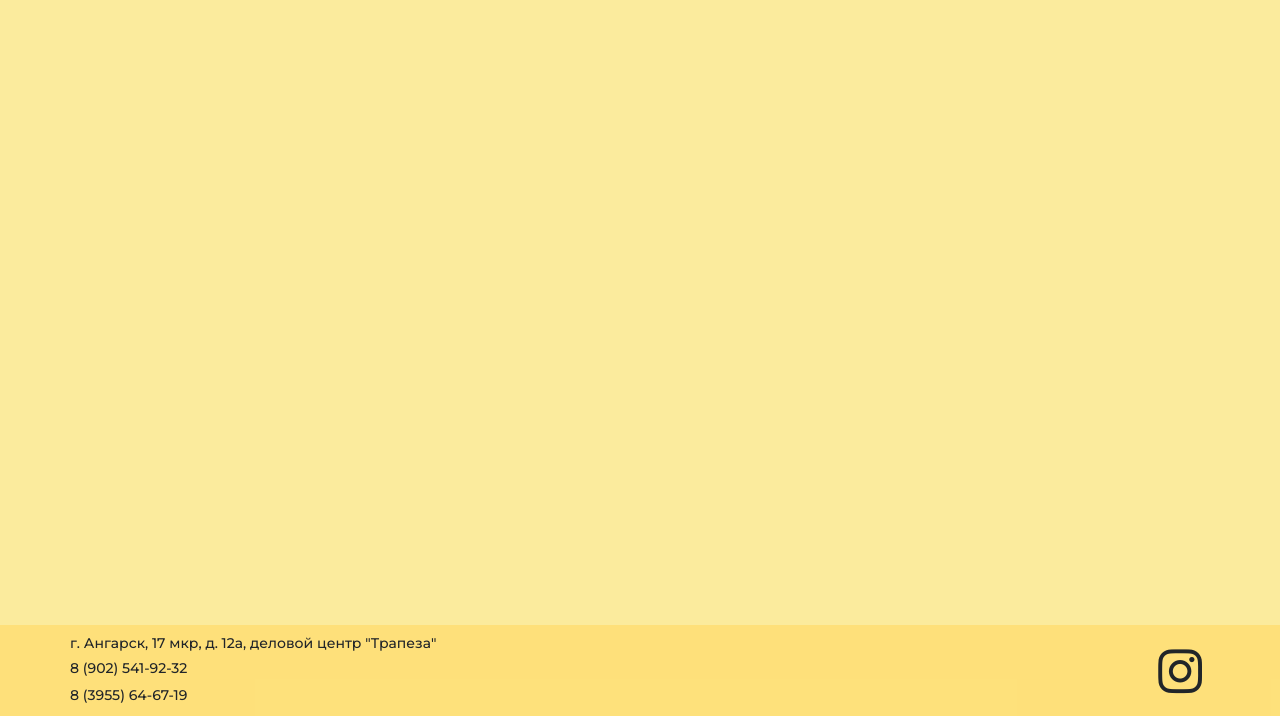
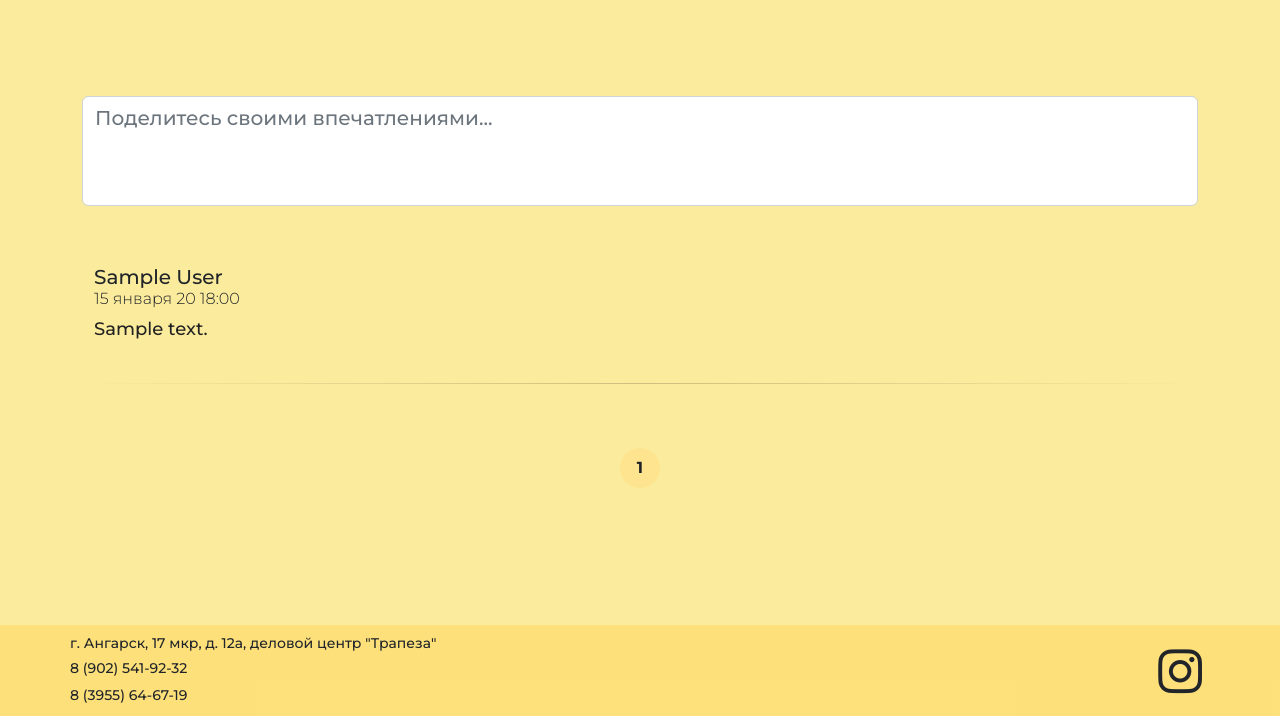
Before and after one commit to coplant/Django-Etalon, a Django app: page /reviews/ in a window 1280 px wide. Shown: the part 84-800 px from the top of the page. Run offline with Django 4.2, Linux system fonts and the light colour scheme; tables that the repository leaves empty hold one stand-in row (values such as "Sample post"); some libraries are stand-ins or nearby versions.

Commit message:
19.11.22 - add reviews + pagination

```diff
--- a/Etalon/static/css/style.css
+++ b/Etalon/static/css/style.css
@@ -68,3 +68,53 @@ h2.m-card-title {
 p.card-text {
     font-size: 24px;
 }
+
+p.m-card-text {
+    font-size: 18px;
+    color: rgb(33, 33, 33);
+}
+
+.form-control {
+    resize: none;
+    outline-color: rgba(255, 226, 137, 0.72);
+}
+
+.form-control::placeholder {
+    font-size: 20px;
+}
+
+
+.pagination .page-item .page-link {
+    color: #1e2125;
+    background-color: rgba(0, 0, 0, 0);
+    border: none;
+    border-radius: 50%;
+}
+
+.pagination .page-item .page-link.active {
+    background-color: rgba(255, 226, 137, 0.72);
+    border-radius: 100%;
+    color: #1e2125;
+    font-weight: 700;
+}
+
+.pagination a {
+    display: inline-block;
+    padding: 10px 18px;
+    color: #1e2125;
+}
+
+.page-container a {
+    width: 40px;
+    height: 40px;
+    line-height: 40px;
+    padding: 0;
+    text-align: center;
+}
+
+
+hr {
+    border: 0;
+    height: 1px;
+    background-image: -webkit-linear-gradient(left, rgba(0, 0, 0, 0), rgba(0, 0, 0, 0.75), rgba(0, 0, 0, 0));
+}
--- a/main/models.py
+++ b/main/models.py
@@ -1,8 +1,6 @@
 from django.db import models
 from django.contrib.auth.models import AbstractUser
 from django.urls import reverse
-from django.utils.translation import gettext as _
-from django import forms
 
 
 class User(AbstractUser):
--- a/main/templates/main/directions.html
+++ b/main/templates/main/directions.html
@@ -14,7 +14,7 @@
                  alt="{{ item.title }}"/>
           </div>
           <div class="col-lg-6">
-            <h2 class="fw-bolder text-capitalize">{{ item.title|upper }}</h2>
+            <h2 class="fw-bolder">{{ item.title|upper }}</h2>
             <p class="lead fw-normal text-muted mb-0">{{ item.content }}</p>
           </div>
         </div>
--- a/main/templates/main/reviews.html
+++ b/main/templates/main/reviews.html
@@ -1,4 +1,27 @@
 {% extends 'base.html' %}
 {% block title %}
- Отзывы - {{ block.super }}
+  Отзывы - {{ block.super }}
 {% endblock %}
+
+{% block content %}
+  <div class="py-5 px-auto mt-5">
+    <div class="container">
+      <div class="d-flex flex-column flex-grow-1">
+        <form class="mb-4" method="post" action="{% url 'reviews' %}">
+          {% csrf_token %}
+          <textarea id="review-form" class="form-control" rows="4" maxlength="750"
+                    placeholder="Поделитесь своими впечатлениями..."></textarea>
+          <label for="review-form"></label>
+        </form>
+        {% for review in review_list %}
+          <div class="container my-2">
+            <h5 class="fw-normal my-0">{{ review }}</h5>
+            <h6 class="fw-light">{{ review.date|date:"d E y H:i" }}</h6>
+            <p class="fw-normal m-card-text">{{ review.content }}</p>
+          </div>
+          <hr>
+        {% endfor %}
+      </div>
+    </div>
+  </div>
+{% endblock %}
--- a/main/urls.py
+++ b/main/urls.py
@@ -7,9 +7,10 @@ urlpatterns = [
     path('', MainView.as_view(), name='home'),
     path('directions/', DirectionsView.as_view(), name='directions'),
     path('schedule/', ScheduleView.as_view(), name='schedule'),
+    path('reviews/', ReviewView.as_view(), name='reviews'),
+
     path('subscriptions/', subscriptions, name='subscriptions'),
     path('members/', members, name='members'),
-    path('reviews/', reviews, name='reviews'),
 
 
     # path('user/', user, name='user'),
--- a/main/views.py
+++ b/main/views.py
@@ -4,7 +4,7 @@ from django.http import HttpResponse
 from django.views.generic import TemplateView, ListView
 from django.contrib.auth import views as auth_views
 
-from main.models import Direction, Schedule
+from main.models import Direction, Schedule, Review
 
 
 # class Login(auth_views.LoginView):
@@ -24,6 +24,12 @@ class ScheduleView(ListView):
     model = Schedule
 
 
+class ReviewView(ListView):
+    template_name = 'main/reviews.html'
+    model = Review
+    paginate_by = 10
+
+
 def subscriptions(request):
     return render(request, template_name='main/subscriptions.html', context={})
 
--- a/templates/base.html
+++ b/templates/base.html
@@ -27,8 +27,10 @@
   <div class="py-auto my-auto overflow-hidden">
     {% block content %}
     {% endblock content %}
+    {% include './include/_paginator.html' %}
   </div>
 </div>
+
 
 {# <--- Footer ---> #}
 {% block footer %}
--- /dev/null
+++ b/templates/include/_paginator.html
@@ -0,0 +1,23 @@
+<nav aria-label="list-pages">
+  <div class="page-container container d-flex justify-content-center mb-5">
+    <ul class="pagination d-flex justify-content-center flex-wrap pagination-rounded">
+      {% if page_obj.has_previous %}
+        <li class="page-item">
+          <a class="page-link"
+             href="?page={{ page_obj.previous_page_number }}"><</a>
+        </li>
+      {% endif %}
+      {% for page in paginator.page_range %}
+        <li class="page-item">
+          <a class="page-link {% if page_obj.number == page %}active{% endif %}"
+             href="?page={{ page }}">{{ page }}</a>
+        </li>
+      {% endfor %}
+      {% if page_obj.has_next %}
+        <li class="page-item">
+          <a class="page-link" href="?page={{ page_obj.next_page_number }}">></a>
+        </li>
+      {% endif %}
+    </ul>
+  </div>
+</nav>
```
Also changed, not shown: main/templates/main/schedule.html (+2 -6 lines), main/migrations/0005_remove_schedule_date_schedule_time.py (added), main/migrations/0006_days_schedule_days.py (added), main/migrations/0007_remove_schedule_days_schedule_day_delete_days.py (added), main/migrations/0008_alter_schedule_day.py (added), main/templates/registration/login.html (indentation only).
